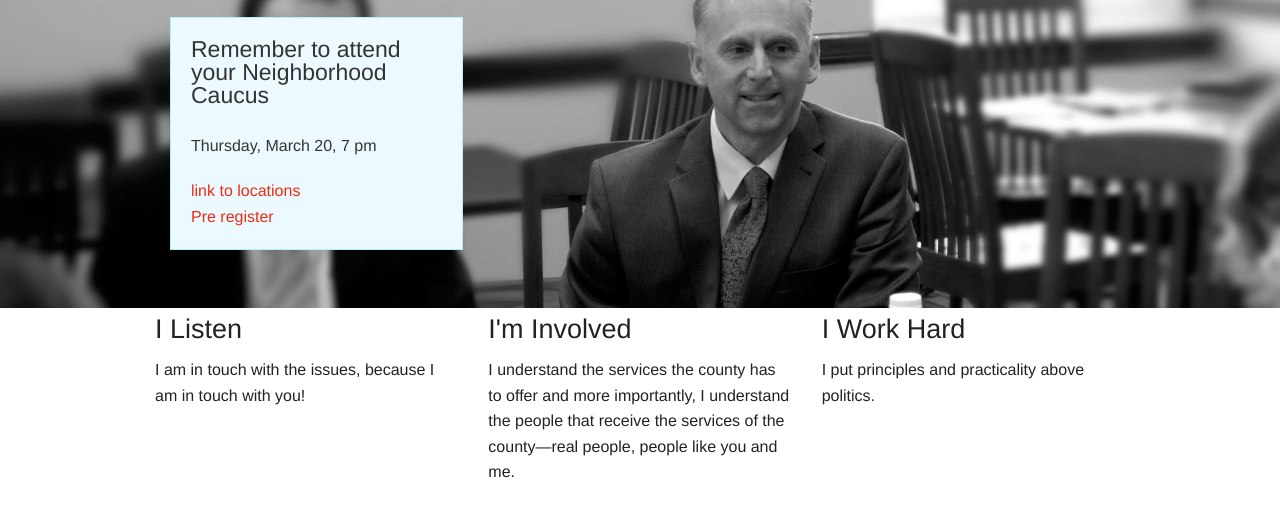
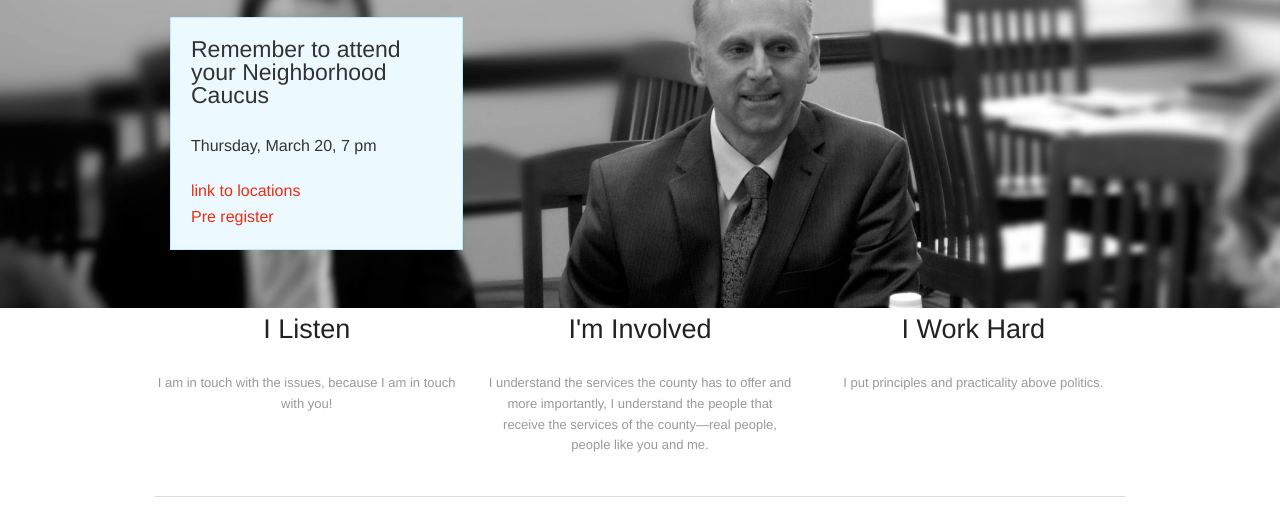
Before and after one commit to wyliethomas/millburn, a plain HTML site: page index.html in a window 1280 px wide. Shown: the part 280-800 px from the top of the page. Drawn offline with Linux system fonts and the light colour scheme; a web font is replaced by a local one.

```diff
--- a/css/style.css
+++ b/css/style.css
@@ -1,6 +1,12 @@
 .portrait{
   padding: 0 20px 20px 0;
 }
+
+p.bucket{
+  color: #999;
+  font-size: 13px;
+}
+
 .canvas .title{
   padding: 25px 0 0 0;
   font-size: 38px;
--- a/index.html
+++ b/index.html
@@ -65,21 +65,28 @@
     </div>
 
     <div class="row">
-      <div class="large-4 columns">
+      <div class="large-4 columns text-center">
         <h3>I Listen</h3>
-        <p>I am in touch with the issues, because I am in touch with you!</p>
+        <br>
+        <p class="bucket">I am in touch with the issues, because I am in touch with you!</p>
       </div>
-      <div class="large-4 columns">
+      <div class="large-4 columns text-center">
         <h3>I'm Involved</h3>
-        <p>I understand the services the county has to offer and more importantly, I understand the people that receive the services of the county—real people, people like you and me.</p>
+        <br>
+        <p class="bucket">I understand the services the county has to offer and more importantly, I understand the people that receive the services of the county—real people, people like you and me.</p>
       </div>
-      <div class="large-4 columns">
+      <div class="large-4 columns text-center">
         <h3>I Work Hard</h3>
-        <p>I put principles and practicality above politics.</p>
+        <br>
+        <p class="bucket">I put principles and practicality above politics.</p>
       </div>
     </div>
 
-    <hr>
+    <div class="row">
+      <div class="large-12 columns">
+        <hr>
+      </div>
+    </div>
 
     <div class="row content">
       <div class="large-8 medium-8 columns">
@@ -121,8 +128,7 @@
       </div>
 
       <div class="large-4 medium-4 columns">
-			  <h3>Events</h3>
-
+        <br>
 				<div class="panel callout">
           <h4>Caucus</h4>
           <p>Thursday, March 20, 7 pm</p>
```
Also changed, not shown: about.html (+1 -2 lines), donate.html (+1 -2 lines), links.html (+1 -2 lines), priorities.html (+1 -2 lines), service.html (+1 -2 lines), supporters.html (+1 -2 lines), volunteer.html (+1 -2 lines), img/icon1.png (added), img/icon2.png (added), img/icon3.png (added).
